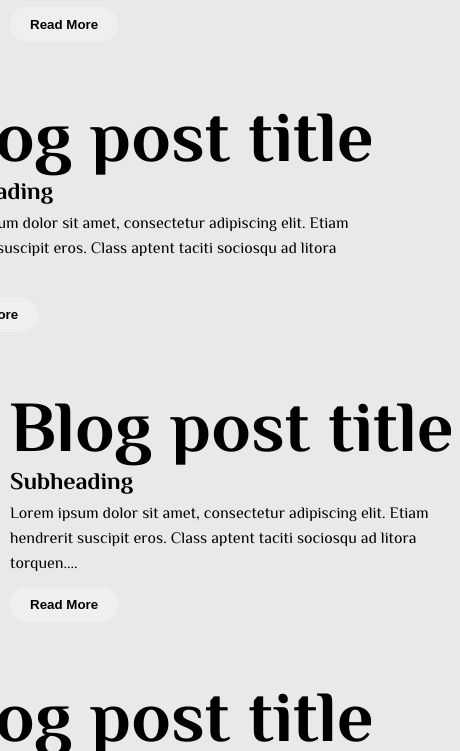
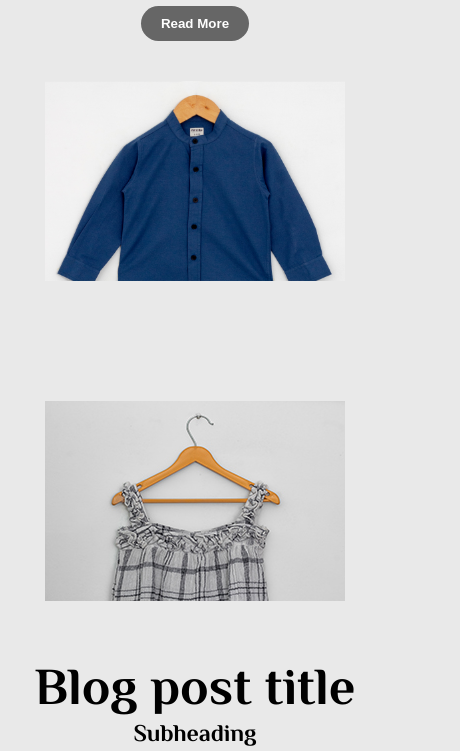
Before and after one commit to melbinjacob/FJ, a plain HTML site: page blogs.html in a window 390 px wide. Shown: the part 895-1646 px from the top of the page, 460 px wide, since content can reach past the window. Drawn offline with Linux system fonts and the light colour scheme.

Commit message:
Blogs page Responsive

```diff
--- a/css/blogs.css
+++ b/css/blogs.css
@@ -1,4 +1,15 @@
-.mt{
+*{
+    /* Document Colours  */
+    --gray:#e9e9e9;
+    --dark-gray:#666;
+    --black: #000;
+    --brown:#754047;
+    --white: #fff;
+    --blue: #3C4165;
+    --light-peach: #F3C2B7;
+    --peach: #EB9C7B;
+    --transparent:#00000000;
+}.mt{
     width: 100%;
     height: 80px;
 }.blogs-container{
@@ -9,14 +20,13 @@
     flex-direction: column;
     justify-content: center;
 }.blogs{
-    width: 80%;
+    width: 900px;
     height: 250px;
     margin: 20px;
     display: flex;
     align-items: center;
     justify-content: center;
 }.blogs-img-div{
-    width: 30%;
     margin: 40px;
     width: 300px;
     height: 200px;
@@ -42,9 +52,30 @@
     width: 450px;
     margin: 0;
 }.blogs-button{
+    color: var(--white);
+    background-color: var(--dark-gray);
     padding: 10px 20px;
     border: none;
     border-radius: 25px;
     font-weight: bold;
     margin-top: 10px;
 }
+@media screen and (max-width:900px) {
+    .blogs{
+        width: auto;
+        height: auto;
+        flex-direction: column;
+    }
+    .blogs-content{
+        align-items: center;
+        justify-content: center;
+    }
+    .blogs-content h1{
+        font-size: 52px;
+        margin: 10px;
+    }
+    .blogs-content > p{
+        width: auto;
+        padding: 0 50px;
+    }
+}
--- a/css/nav.css
+++ b/css/nav.css
@@ -90,7 +90,7 @@ html, body{
         display: none;
     }
 }
-@media screen and (max-width:800px){
+@media screen and (max-width:600px){
     #nav-containerid{
         transition: 300ms ease-in-out;
     }
```
